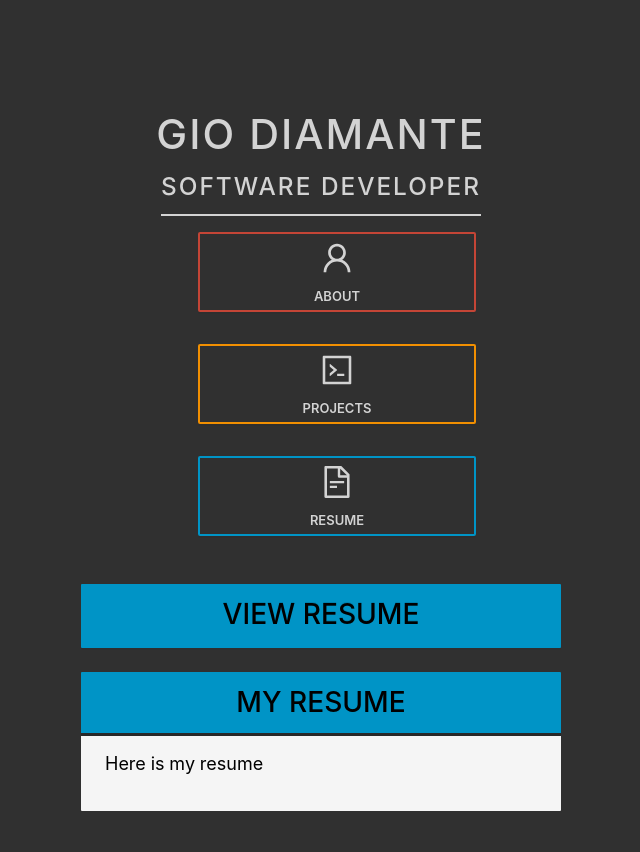
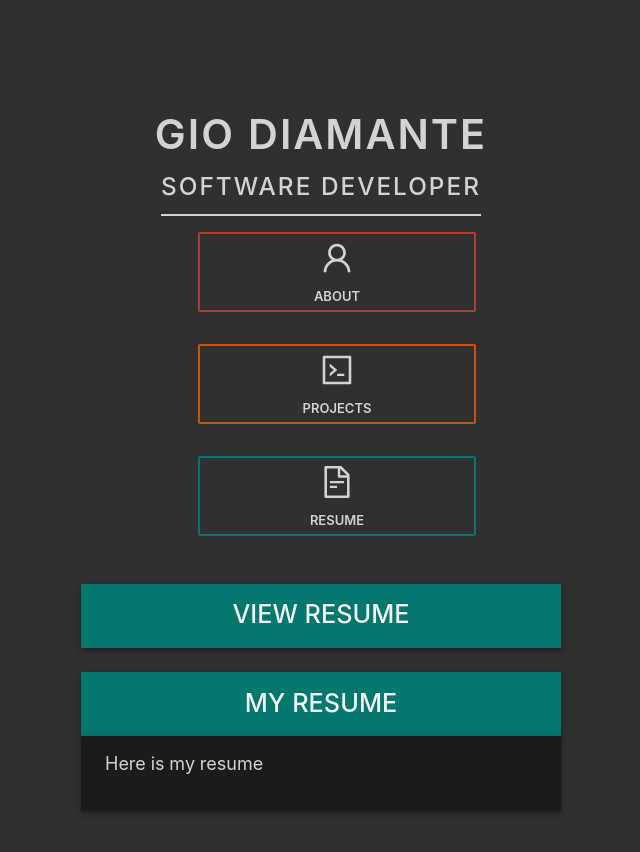
Before and after one commit to GDiamante/gdiamante.github.io, a React (Create React App) app in the folder personal-site/: page /resume in a window 1280 px wide. Shown: the top 852 px of the page, without its empty margins (319-959 px from the left). Built offline with nearby package versions, Linux system fonts and the light colour scheme.

Commit message:
Added projects, changed colors, updated styling

```diff
--- a/personal-site/src/Components/Projects.js
+++ b/personal-site/src/Components/Projects.js
@@ -1,16 +1,54 @@
 import React from 'react'
 import '../Styles/projects.scss';
+import { Button, Row, Col } from 'antd';
 
 export default function Projects(props) {
     return (
+    <>
         <div className='projects'>
-            <div className='projectsHeading'>
-                <h3>My Projects</h3>
+            <div className='projectsBox'>
+                <div className='projectsHeading'>
+                    <h3>Notify Me</h3>
+                </div>
+                <div className='projectsBody'>
+                    <Row>
+                        <p>IOS app to create push notifications with custom text
+                        </p>
+                    </Row>
+                    <Row className='projectInfo'>
+                        <Col>
+                            In Progress
+                        </Col>
+                        <Col>
+                            <Button href='https://github.com/GDiamante/Notify-Me' target='_blank'>
+                                Explore
+                            </Button>
+                        </Col>
+                    </Row>
+                </div>
             </div>
-            <div className='projectsBody'>
-                <p>My project list
-                </p>
+            <div className='projectsBox'>
+                <div className='projectsHeading'>
+                    <h3>This Website</h3>
+                </div>
+                <div className='projectsBody'>
+                    <Row>
+                        <p>React app created for fun outlining my portfolio
+                        </p>
+                    </Row>
+                    <Row className='projectInfo'>
+                        <Col>
+                            In Progress
+                        </Col>
+                        <Col>
+                            <Button href='https://github.com/GDiamante/gdiamante.github.io' target='_blank'>
+                                Explore
+                            </Button>
+                        </Col>
+                    </Row>
+                </div>
             </div>
         </div>
+    </>
     )
 }
--- a/personal-site/src/Styles/about.scss
+++ b/personal-site/src/Styles/about.scss
@@ -9,22 +9,22 @@
     color: $font-color;
     font-size: large;
     background-color: $text-background;
+    font-family: -apple-system, BlinkMacSystemFont, 'Segoe UI', Roboto, Oxygen, Ubuntu, Cantarell, 'Open Sans', 'Helvetica Neue', sans-serif;
 
     .aboutHeading {
         h3 {
-            font-family: -apple-system, BlinkMacSystemFont, 'Segoe UI', Roboto, Oxygen, Ubuntu, Cantarell, 'Open Sans', 'Helvetica Neue', sans-serif;
             margin: 0;
             color: $heading-color;
         }
 
         text-align: center;
-        font-size: x-large;
+        font-size: larger;
         text-transform: uppercase;
         padding: 2.5%;
         background-color: $about-color;
-        border-bottom-color: #282828;
-        border-width: 3px;
-        border-bottom-style: solid;
+        border-top-left-radius: 1px;
+        border-top-right-radius: 1px;
+        box-shadow: 0 2px 4px -1px rgba(0,0,0,.2), 0 4px 5px 0 rgba(0,0,0,.14), 0 1px 10px 0 rgba(0,0,0,.12);
     }
 
     .aboutBody {
@@ -33,7 +33,9 @@
         padding-bottom: 3%;
         padding-left: 5%;
         padding-right: 5%;
-        text-align: justify;
-        font-family: -apple-system, BlinkMacSystemFont, 'Segoe UI', Roboto, Oxygen, Ubuntu, Cantarell, 'Open Sans', 'Helvetica Neue', sans-serif;
+        text-align: left;
+        box-shadow: 0 2px 4px -1px rgba(0,0,0,.2), 0 4px 5px 0 rgba(0,0,0,.14), 0 1px 10px 0 rgba(0,0,0,.12);
+        border-bottom-left-radius: 1px;
+        border-bottom-right-radius: 1px;
     }
 }
--- a/personal-site/src/Styles/colors.scss
+++ b/personal-site/src/Styles/colors.scss
@@ -1,8 +1,9 @@
 $gray-background: #303030;
-$gray-features: lightgray;
-$heading-color: black;
-$font-color: black;
-$about-color: #C44536;
-$text-background: whitesmoke;
-$projects-color: #F18F01;
-$resume-color: #0094C6;
+$gray-features: #d3d3d3;
+$heading-color: whitesmoke;
+$font-color: #d3d3d3;
+$about-color: #B03D30;
+$text-background: #1b1b1b;
+$projects-color: #ca5310;
+$resume-color: #04776F;
+$resume-highlight: #069b91;
--- a/personal-site/src/Styles/menu.scss
+++ b/personal-site/src/Styles/menu.scss
@@ -21,6 +21,7 @@
 
     h1 {
         font-size: 295%;
+        font-weight: 600;
     }
 
     h2 {
@@ -31,8 +32,8 @@
         color: $gray-features;
         margin: 0;
         font-family: -apple-system, BlinkMacSystemFont, 'Segoe UI', Roboto, Oxygen, Ubuntu, Cantarell, 'Open Sans', 'Helvetica Neue', sans-serif;
+        text-transform: uppercase;
         letter-spacing: 2px;
-        text-transform: uppercase;
     }
 
     .ant-btn-primary {
--- a/personal-site/src/Styles/projects.scss
+++ b/personal-site/src/Styles/projects.scss
@@ -4,27 +4,36 @@
     margin-top: 2rem;
     margin-left: auto;
     margin-right: auto;
-    width: 95%;
-    max-width: 30rem;
+    max-width: 40rem;
     color: $font-color;
     font-size: large;
+    display: flex;
+    flex-wrap: wrap;
+    justify-content: space-around;
+    font-family: -apple-system, BlinkMacSystemFont, 'Segoe UI', Roboto, Oxygen, Ubuntu, Cantarell, 'Open Sans', 'Helvetica Neue', sans-serif;
+
+    .projectsBox {
+        max-width: 16rem;
+        width: 95%;
         background-color: $text-background;
+        margin-bottom: 1rem;
+        box-shadow: 0 2px 4px -1px rgba(0,0,0,.2), 0 4px 5px 0 rgba(0,0,0,.14), 0 1px 10px 0 rgba(0,0,0,.12);
+        height: 100%;
 
         .projectsHeading {
             h3 {
-            font-family: -apple-system, BlinkMacSystemFont, 'Segoe UI', Roboto, Oxygen, Ubuntu, Cantarell, 'Open Sans', 'Helvetica Neue', sans-serif;
                 margin: 0;
                 color: $heading-color;
             }
 
             text-align: center;
-        font-size: x-large;
+            font-size: larger;
             text-transform: uppercase;
             padding: 2.5%;
             background-color: $projects-color;
-        border-bottom-color: #282828;
-        border-width: 3px;
-        border-bottom-style: solid;
+            border-top-left-radius: 1px;
+            border-top-right-radius: 1px;
+
         }
 
         .projectsBody {
@@ -33,8 +42,32 @@
             padding-bottom: 3%;
             padding-left: 5%;
             padding-right: 5%;
+            text-align: center;
+            border-bottom-left-radius: 1px;
+            border-bottom-right-radius: 1px;
+
+            .projectInfo {
+                display: flex;
+                justify-content: space-between;
+                font-size: medium;
+                color: #9c9c9c;
+                font-weight: 600;
+
+                a.ant-btn {
+                    background-color: $projects-color;
+                    color: $gray-features;
+                    line-height: 3rem;
+                    border-style: none;
+                    display: flex;
                     justify-content: space-evenly;
-        text-align: justify;
-        font-family: -apple-system, BlinkMacSystemFont, 'Segoe UI', Roboto, Oxygen, Ubuntu, Cantarell, 'Open Sans', 'Helvetica Neue', sans-serif;
+                    flex-direction: column;
+                    font-weight: 600;
+                    font-size: 14px;
+                    text-transform: uppercase;
+                    padding-top: 4px;
                 }
             }
+        }
+    }
+
+}
--- a/personal-site/src/Styles/resume.scss
+++ b/personal-site/src/Styles/resume.scss
@@ -8,9 +8,9 @@
     max-width: 30rem;
     color: $font-color;
     font-size: large;
+    font-family: -apple-system, BlinkMacSystemFont, 'Segoe UI', Roboto, Oxygen, Ubuntu, Cantarell, 'Open Sans', 'Helvetica Neue', sans-serif;
 
     h3 {
-        font-family: -apple-system, BlinkMacSystemFont, 'Segoe UI', Roboto, Oxygen, Ubuntu, Cantarell, 'Open Sans', 'Helvetica Neue', sans-serif;
         margin: 0;
         color: $heading-color;
     }
@@ -19,7 +19,7 @@
         background-color: $resume-color;
         margin-bottom: 1.5rem;
         text-align: center;
-        font-size: x-large;
+        font-size: larger;
         text-transform: uppercase;
         width: 100%;
         height: 4rem;
@@ -27,6 +27,13 @@
         border-radius: 1px;
         display: table;
         width: 100%;
+        box-shadow: 0 2px 4px -1px rgba(0,0,0,.2), 0 4px 5px 0 rgba(0,0,0,.14), 0 1px 10px 0 rgba(0,0,0,.12);
+        border-radius: 1px;
+
+        &:hover {
+            background-color: $resume-highlight;
+
+        }
 
         h3 {
             display: table-cell;
@@ -36,17 +43,16 @@
 
     .resumeHeading {
         text-align: center;
-        font-size: x-large;
+        font-size: larger;
         text-transform: uppercase;
         height: 4rem;
         background-color: $resume-color;
         border-bottom-color: #282828;
-        border-width: 3px;
-        border-bottom-style: solid;
-        border-radius: 1px;
         display: table;
         width: 100%;
-
+        box-shadow: 0 2px 4px -1px rgba(0,0,0,.2), 0 4px 5px 0 rgba(0,0,0,.14), 0 1px 10px 0 rgba(0,0,0,.12);
+        border-top-left-radius: 1px;
+        border-top-right-radius: 1px;
         h3 {
             display: table-cell;
             vertical-align: middle;
@@ -62,8 +68,8 @@
         padding-right: 5%;
         justify-content: space-evenly;
         text-align: justify;
-        font-family: -apple-system, BlinkMacSystemFont, 'Segoe UI', Roboto, Oxygen, Ubuntu, Cantarell, 'Open Sans', 'Helvetica Neue', sans-serif;
         border-bottom-left-radius: 1px;
         border-bottom-right-radius: 1px;
+        box-shadow: 0 2px 4px -1px rgba(0,0,0,.2), 0 4px 5px 0 rgba(0,0,0,.14), 0 1px 10px 0 rgba(0,0,0,.12);
     }
 }
```
Lines whose indentation alone changed are shown as unchanged.
